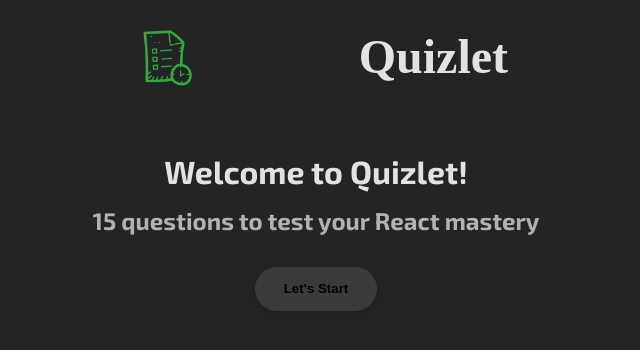
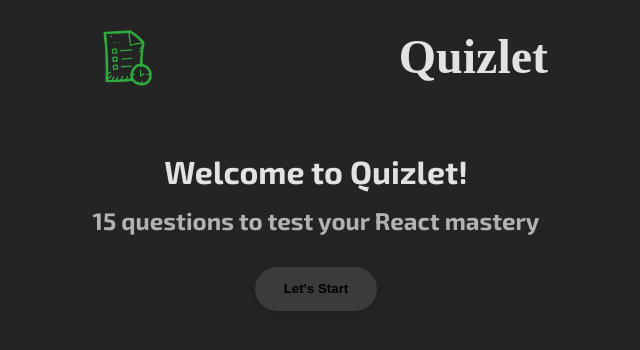
Before and after one commit to abel3ri/quizlet, a React (Vite) app: page / in a window 1280 px wide. Shown: the top 350 px of the page, without its empty margins (324-964 px from the left). Built offline with nearby package versions, Linux system fonts and the light colour scheme; data requests are answered from the project's data file; a web font is replaced by a local one.

Commit message:
minor ui change

```diff
--- a/src/styles/Header.css
+++ b/src/styles/Header.css
@@ -4,7 +4,7 @@
   align-items: center;
   user-select: none;
   padding: 0 0.5rem 0 1rem;
-  min-width: 25rem;
+  min-width: 30rem;
 }
 .app .app-header h1 {
   font-family: "Codystar";
```
